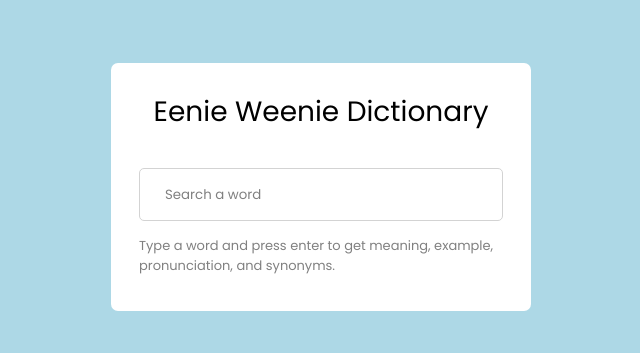
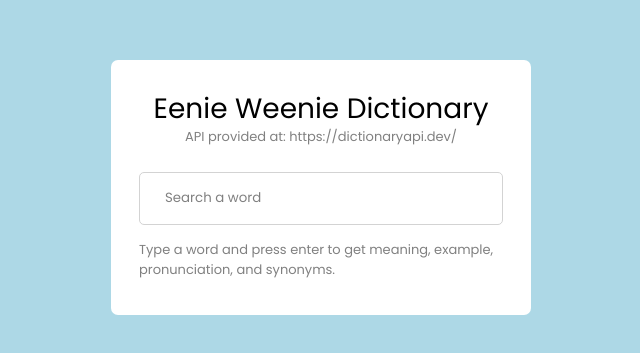
Before and after one commit to JO-DEV-IL/Dictionary-App, a plain HTML site: page index.html in a window 1280 px wide. Shown: the part 213-566 px from the top of the page, without its empty margins (319-959 px from the left). Drawn offline with Linux system fonts and the light colour scheme.

Commit message:
added citation

```diff
--- a/css/style.css
+++ b/css/style.css
@@ -110,3 +110,6 @@ ul .content{
     max-height: 215px;
     overflow-y: auto;
 }
+.citation{
+    text-align: center;
+}
--- a/index.html
+++ b/index.html
@@ -11,6 +11,7 @@
 	<body>
 		<div class="wrapper">
 			<header>Eenie Weenie Dictionary</header>
+			<p class="info-text citation">API provided at: https://dictionaryapi.dev/</p>
 			<div class="search">
 				<input type="text" placeholder="Search a word" required>
 			</div>
@@ -44,7 +45,6 @@
 				</div>
 			</ul>
 		</div>
-
 		<script type="text/javascript" src="js/main.js"></script>
 	</body>
 </html>
```
